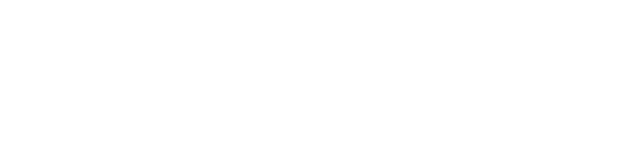
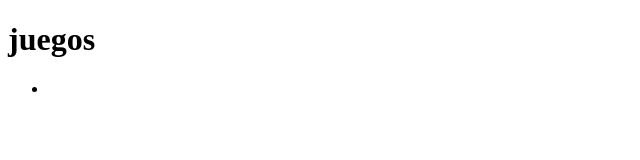
Before and after one commit to sebastian32102/juegos_bp, a plain HTML site: page index.html in a window 1280 px wide. Shown: the whole page, without its empty margins (0-640 px from the left). Drawn offline with Linux system fonts and the light colour scheme.

Commit message:
commit numero dos

```diff
--- a/index.html
+++ b/index.html
@@ -6,6 +6,9 @@
     <title>video juegos</title>
 </head>
 <body>
-
+    <h1>juegos</h1>
+    <ul>
+        <li></li>
+    </ul>
 </body>
 </html>
```
